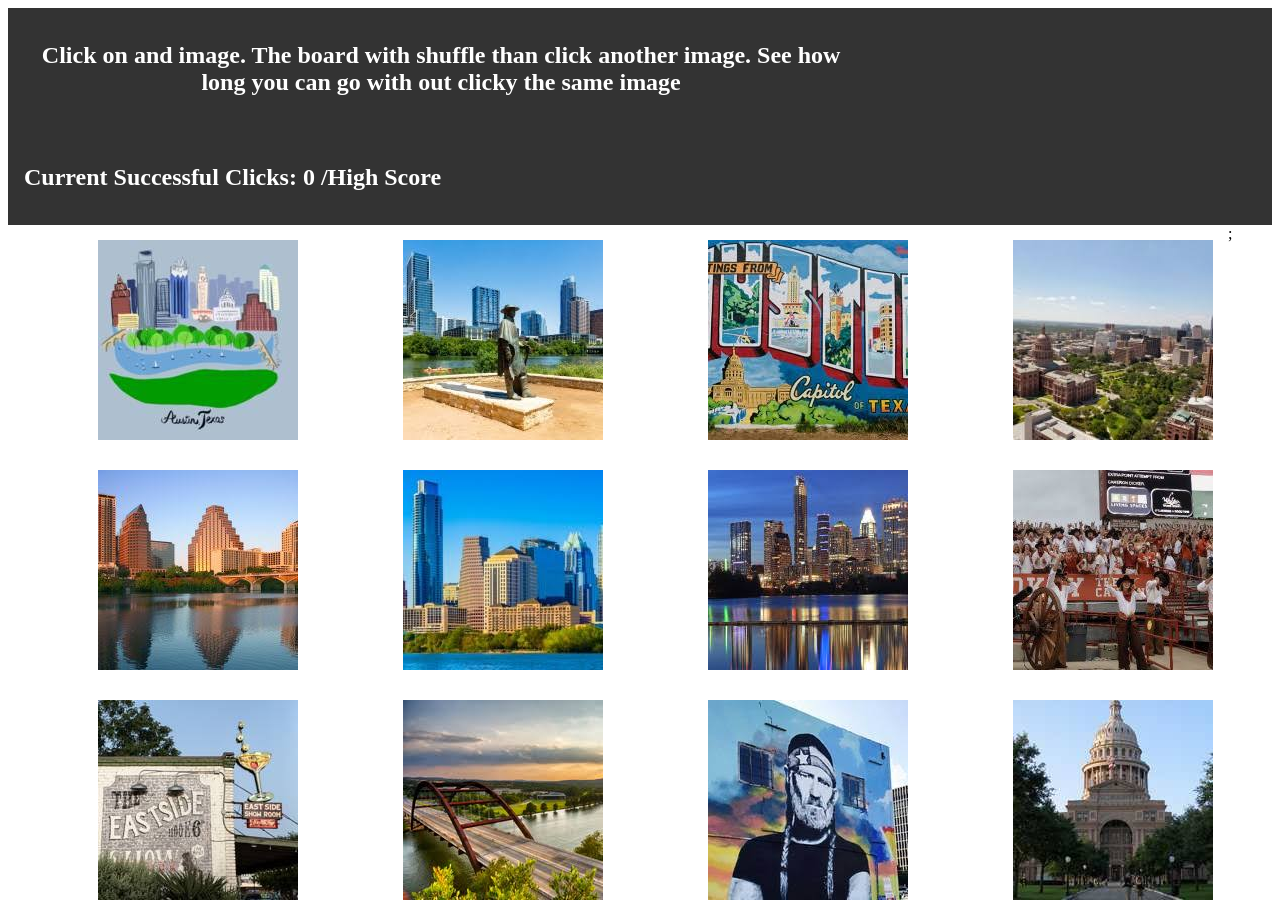
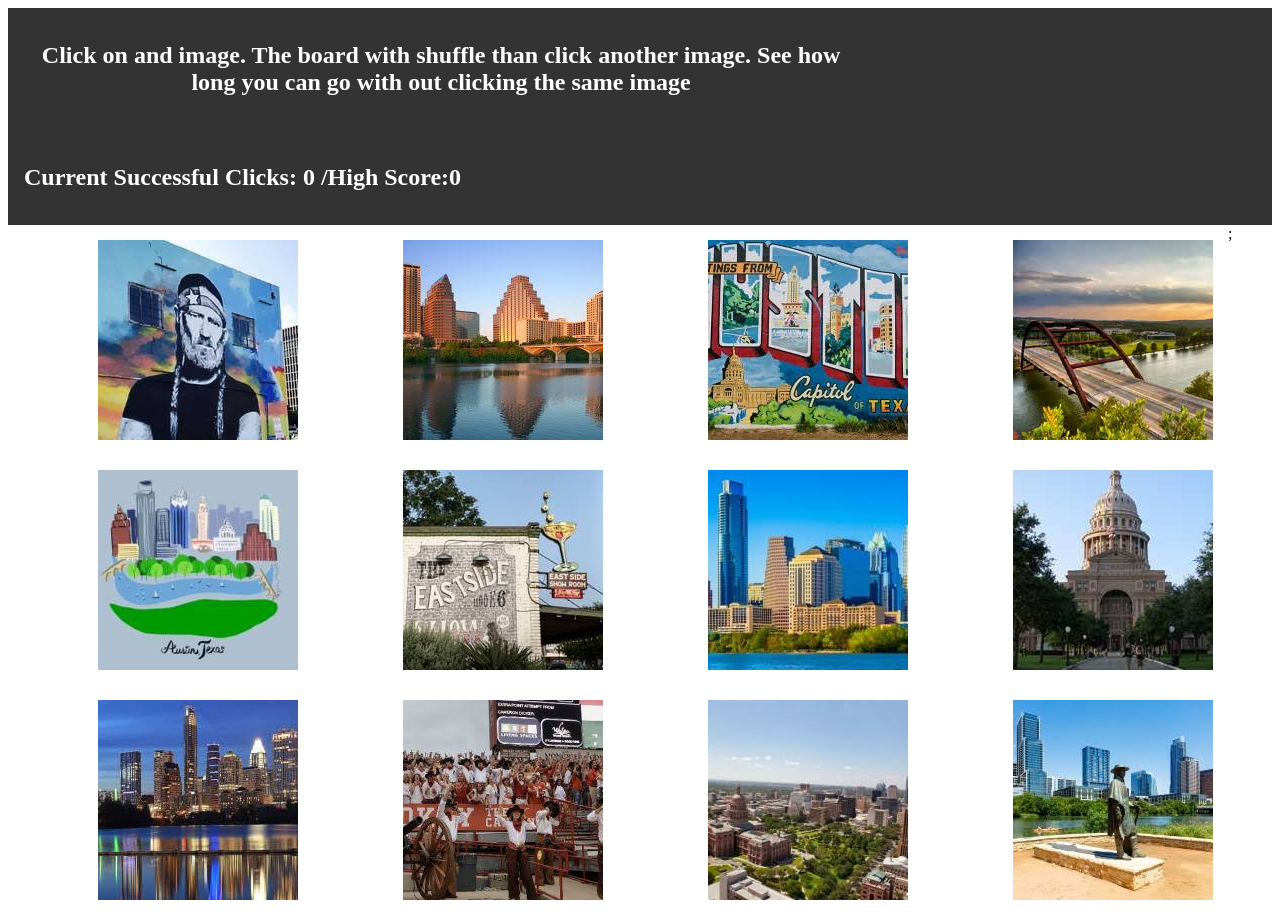
Before and after one commit to Austxgolfer/Troy_Fasnacht_ClickyApp, a React (Create React App) app: page / in a window 1280 px wide. Built offline with nearby package versions, Linux system fonts and the light colour scheme.

Commit message:
board shuffle works.

```diff
--- a/src/components/gridLayout.js
+++ b/src/components/gridLayout.js
@@ -3,6 +3,7 @@ import React from "react";
 class GridLayout extends React.Component {
   state = {
     count: 0,
+    highScore: 0,
     clickedImage: []
   };
 
@@ -15,17 +16,25 @@ class GridLayout extends React.Component {
       } else {
         clicked.push(value);
         this.setState({ count: this.state.count + 1 });
-        console.log("click>1", value);
       }
     } else {
       this.setState({ count: this.state.count + 1 });
+      console.log(this.state.count);
       clicked.push(value);
-      console.log("click=0", value);
+      this.setState({ highScore: this.state.highScore + 1 });
+    }
+    if (this.state.count >= this.state.highScore) {
+      this.setState({ highScore: this.state.count });
     }
   };
 
   render() {
     const pictures = this.props.images;
+    for (let i = pictures.length - 1; i > 0; i--) {
+      const j = Math.floor(Math.random() * (i + 1));
+      [pictures[i], pictures[j]] = [pictures[j], pictures[i]];
+    }
+
     return (
       <section className="container">
         <div className="div1">
@@ -33,11 +42,14 @@ class GridLayout extends React.Component {
             <li className="inst">
               <h2>
                 Click on and image. The board with shuffle than click another
-                image. See how long you can go with out clicky the same image
+                image. See how long you can go with out clicking the same image
               </h2>
             </li>
             <li className="score">
-              <h2>Current Successful Clicks: {this.state.count} /High Score</h2>
+              <h2>
+                Current Successful Clicks: {this.state.count} /High Score:
+                {this.state.highScore}
+              </h2>
             </li>
           </ul>
         </div>
```
